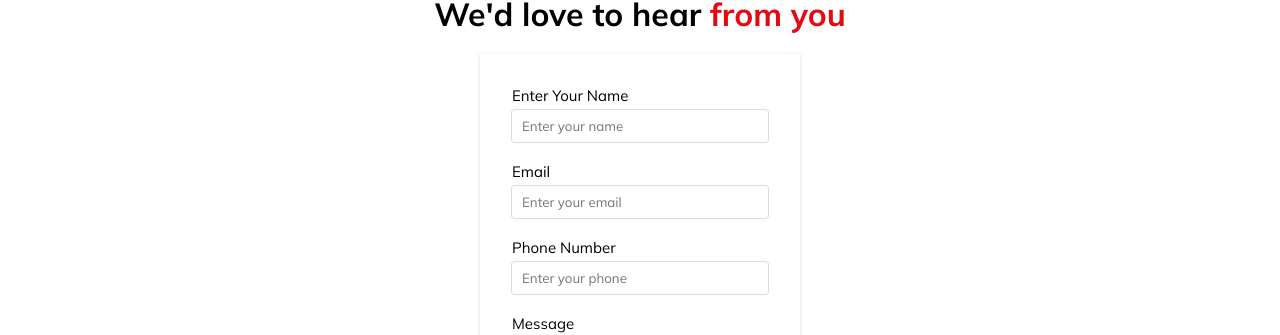
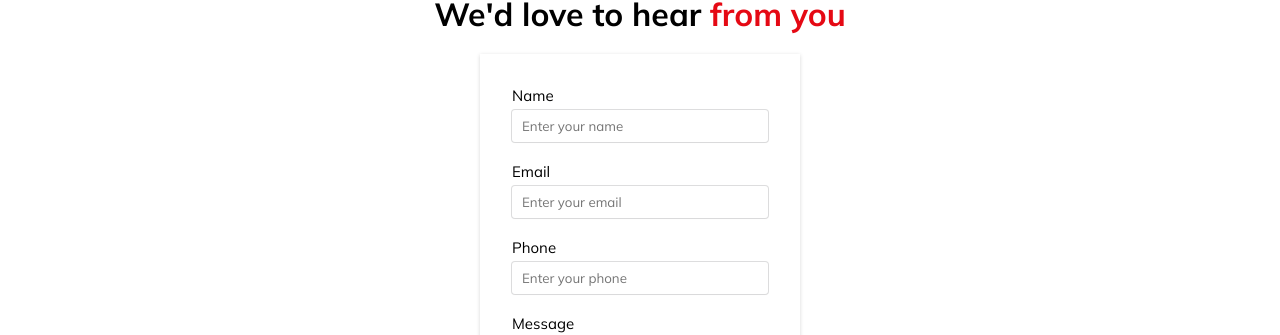
Before and after one commit to shuvo9620/movie-flix, a Next.js app: page /contact in a window 1280 px wide. Shown: the part 535-870 px from the top of the page. Built offline with nearby package versions, Linux system fonts and the light colour scheme.

Commit message:
google map location added in contact page

```diff
--- a/src/app/components/ContactForm.jsx
+++ b/src/app/components/ContactForm.jsx
@@ -66,7 +66,7 @@ const ContactForm = () => {
         <form className={styles.contact_form} onSubmit={handleSubmit}>
             <div className={styles.input_field}>
                 <label htmlFor="username" className={styles.label}>
-                    Enter your name
+                    Name
                     <input type="text" name="username" id="username"
                         placeholder="Enter your name"
                            className={mulish.className}
@@ -93,7 +93,7 @@ const ContactForm = () => {
 
             <div className={styles.input_field}>
                 <label htmlFor="phone" className={styles.label}>
-                    Phone Number
+                    Phone
                     <input type="number" name="phone" id="phone"
                            placeholder="Enter your phone"
                            className={mulish.className}
--- a/src/app/contact/page.jsx
+++ b/src/app/contact/page.jsx
@@ -11,11 +11,13 @@ const Contact = () => {
                 <ContactCard></ContactCard>
 
                 <section className={styles.contact_section}>
-                <h2>We'd love to hear <span> from you </span></h2>
-                <ContactForm></ContactForm>
+                    <h2>We'd love to hear <span> from you </span></h2>
+                    <ContactForm></ContactForm>
 
                 </section>
             </div>
+
+            <iframe src="https://www.google.com/maps/embed?pb=!1m18!1m12!1m3!1d58315.78496839946!2d89.16255132167971!3d24.005078099999995!2m3!1f0!2f0!3f0!3m2!1i1024!2i768!4f13.1!3m3!1m2!1s0x39fe9b865053dc4f%3A0xdfdffe57341c3995!2sBani%20Bina%20Complex!5e0!3m2!1sen!2sbd!4v1688967770518!5m2!1sen!2sbd" width={450} height={450} style={{border:0}} allowfullscreen="" loading="lazy" className={styles.mapping} referrerpolicy="no-referrer-when-downgrade"></iframe>
 
         </>
     );
```
